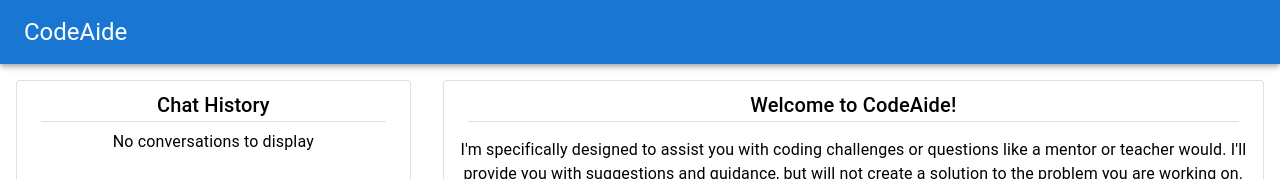
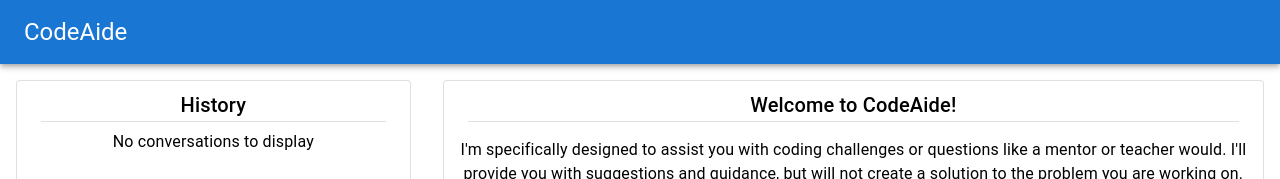
Before and after one commit to RickV85/CodeAide, a Next.js app: page / in a window 1280 px wide. Shown: the top 179 px of the page. Built offline with nearby package versions, Linux system fonts and the light colour scheme.

Commit message:
Switch to Chat view in mobile on makeConvActive, update copy

```diff
--- a/src/app/components/AccordionMenu.tsx
+++ b/src/app/components/AccordionMenu.tsx
@@ -48,7 +48,7 @@ export default function AccordionMenu() {
             handleClose();
           }}
         >
-          Chat
+          CodeAide
         </MenuItem>
         <MenuItem
           onClick={() => {
@@ -58,7 +58,7 @@ export default function AccordionMenu() {
             handleClose();
           }}
         >
-          Chat History
+          History
         </MenuItem>
       </Menu>
     </div>
--- a/src/app/components/Conversations.tsx
+++ b/src/app/components/Conversations.tsx
@@ -1,5 +1,11 @@
 "use client";
-import { Box, Divider, Typography, useTheme } from "@mui/material";
+import {
+  Box,
+  Divider,
+  Typography,
+  useTheme,
+  useMediaQuery,
+} from "@mui/material";
 import { useContext, useEffect, useState } from "react";
 import { AppContext } from "../contexts/AppContext";
 import { ConversationRepo } from "../classes/ConversationRepo";
@@ -13,11 +19,13 @@ export default function Conversations() {
     setConversationRepo,
     activeChatId,
     setActiveChatId,
+    setShowConvView,
   } = useContext(AppContext);
   const [convDisplay, setConvDisplay] = useState<
     JSX.Element | JSX.Element[] | undefined
   >();
   const theme = useTheme();
+  const isDesktop = useMediaQuery(theme.breakpoints.up("lg"));
 
   const makeConvActive = (id: string | null) => {
     if (id && conversationRepo) {
@@ -25,6 +33,9 @@ export default function Conversations() {
       if (foundConv && id !== activeChatId) {
         setMessages(foundConv.messages);
         setActiveChatId(id);
+        if (isDesktop === false) {
+          setShowConvView(false);
+        }
       }
     }
   };
@@ -97,7 +108,7 @@ export default function Conversations() {
       }}
     >
       <Typography variant="h6" textAlign={"center"}>
-        Chat History
+        History
       </Typography>
       <Divider variant="middle" />
       {conversationRepo ? convDisplay : null}
```
